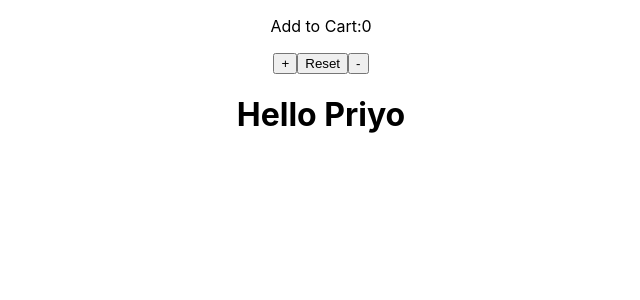
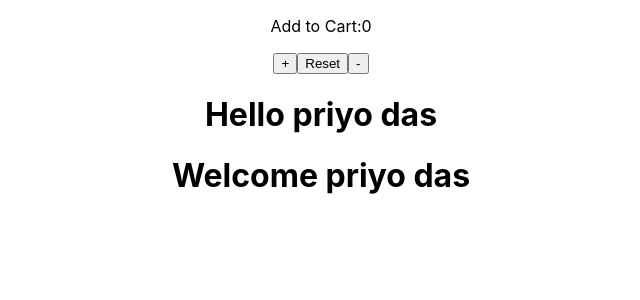
Before and after one commit to priyodas12/Web_Technology_Learning, a React (Create React App) app in the folder ReactLearning/hello-react/: page / in a window 1280 px wide. Shown: the top 300 px of the page, without its empty margins (319-959 px from the left). Built offline with nearby package versions, Linux system fonts and the light colour scheme.

Commit message:
added class destructue:

```diff
--- a/ReactLearning/hello-react/src/App.js
+++ b/ReactLearning/hello-react/src/App.js
@@ -3,12 +3,14 @@ import logo from './logo.svg';
 import './App.css';
 import AddToCart from './Components/AddToCart'
 import Greet from './Components/Greet'
+import GreetClass from './Components/GreetClass'
 
 function App() {
   return (
     <div className="App">
         <AddToCart/>
-        <Greet name="" surname="das"/>
+        <Greet name="priyo" surname="das"/>
+        <GreetClass name="priyo" surname="das"/>
     </div>
   );
 }
--- a/ReactLearning/hello-react/src/Components/Greet.jsx
+++ b/ReactLearning/hello-react/src/Components/Greet.jsx
@@ -1,7 +1,7 @@
 import React from "react";
 
-const Greet=()=>{
-  return <h1>Hello Priyo</h1>
+const Greet=({name,surname})=>{
+  return <h1>Hello {name} {surname}</h1>
 }
 //below is named export where we have use the same name in app.js
 // export const Greet=()=>{
--- a/ReactLearning/hello-react/src/Components/GreetClass.jsx
+++ b/ReactLearning/hello-react/src/Components/GreetClass.jsx
@@ -1,10 +1,11 @@
 import React,{ Component } from 'react';
 
 class Welcome extends Component{
-  render(props){
+  render(){
+    const {name,surname}=this.props;
     return (
       <div>
-        <h1>Welcome {this.props.name}</h1>
+        <h1>Welcome {name} {surname}</h1>
         <h5>{this.props.children}</h5>
       </div>
     );
```
